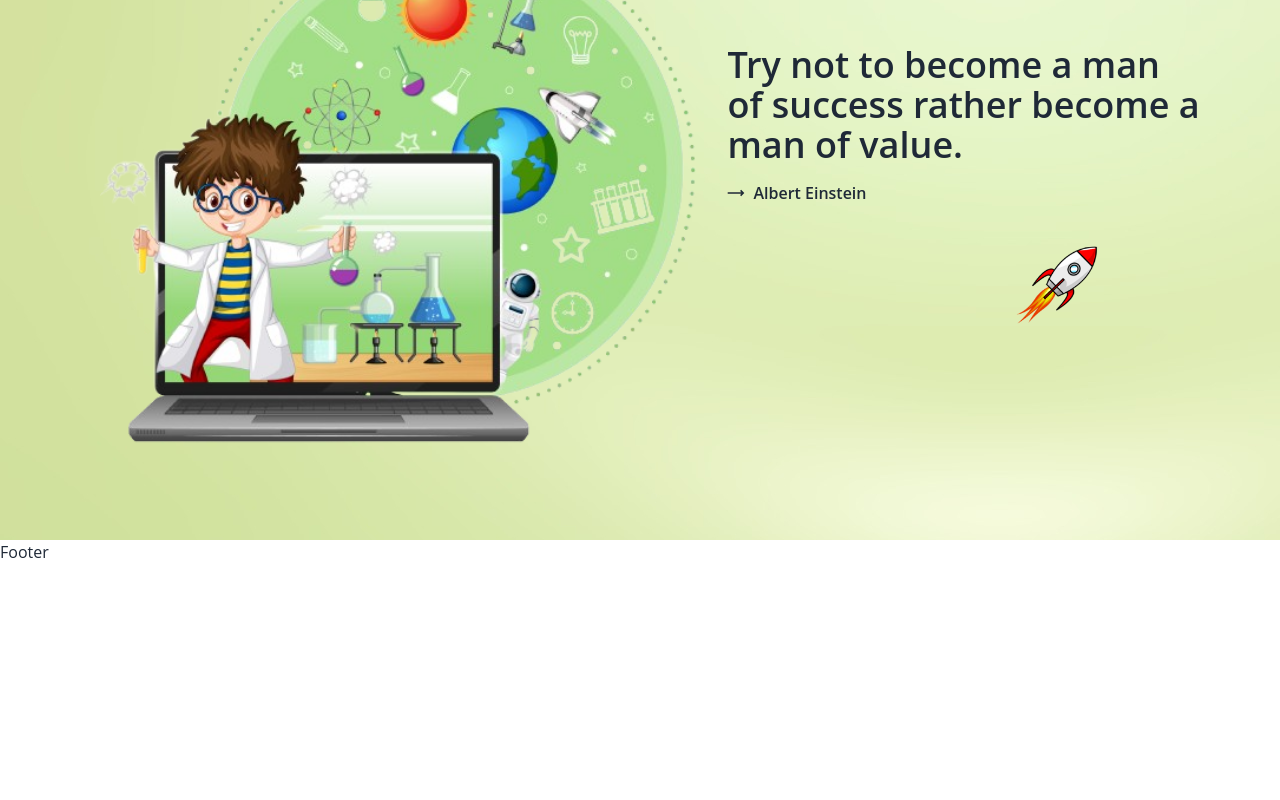
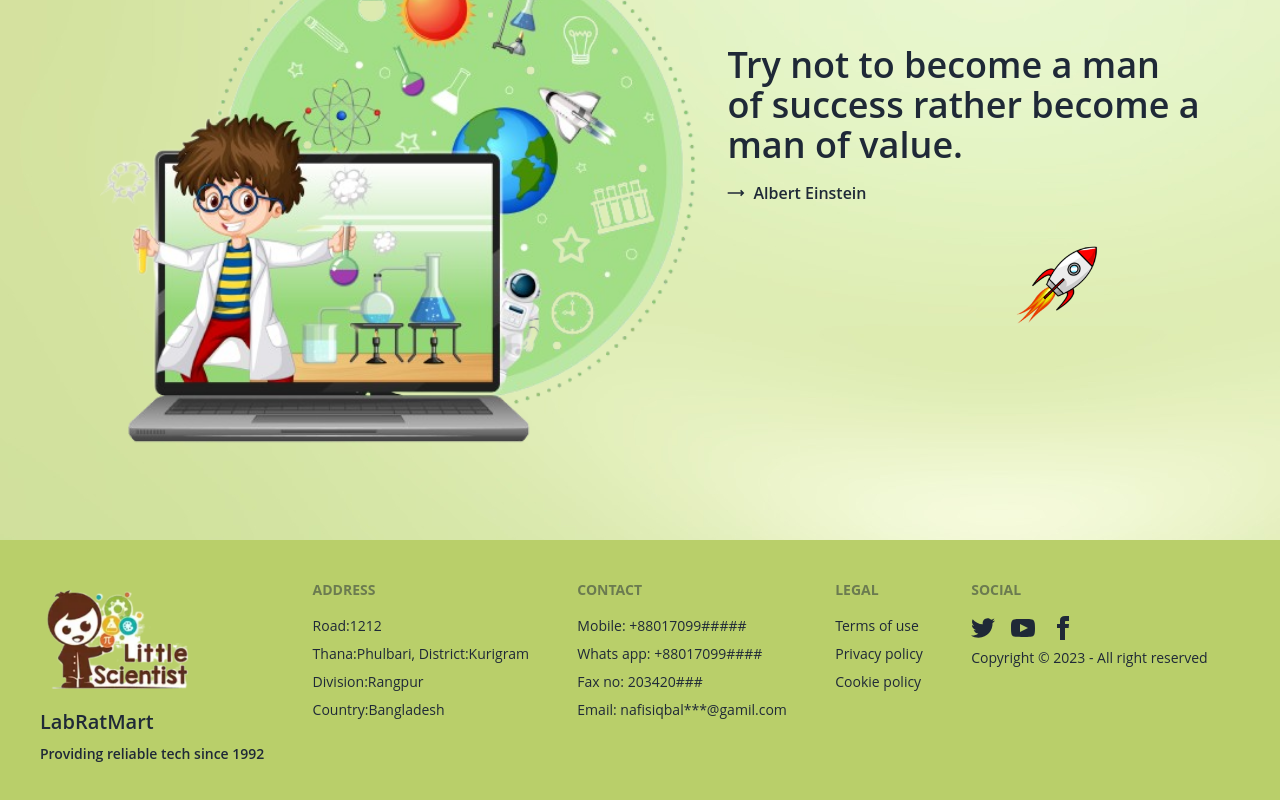
Before and after one commit to NafisOfficial/LabRatMart, a React (Vite) app: page / in a window 1280 px wide. Shown: the part 354-1154 px from the top of the page. Before the commit the page ends 918 px from the top, so only its background shows below. Built offline with nearby package versions, Linux system fonts and the light colour scheme.

Commit message:
footer added

```diff
--- a/src/Component/shared/Footer/Footer.jsx
+++ b/src/Component/shared/Footer/Footer.jsx
@@ -1,9 +1,48 @@
 import React from 'react';
+import logo from '../../../assets/logo/logo-1.png'
 
 const Footer = () => {
     return (
         <div>
-            Footer
+            <footer className="footer p-10 text-base-content bg-[#B9CF6A]">
+                <div>
+                    <img src={logo} alt="" className='w-40 h-50' />
+                    <p className='text-xl font-semibold'>LabRatMart </p>
+                    <p className='font-semibold'>Providing reliable tech since 1992</p>
+
+                </div>
+
+                <div>
+                    <span className="footer-title">Address</span>
+                    <a className="link link-hover">Road:1212</a>
+                    <a className="link link-hover">Thana:Phulbari, District:Kurigram</a>
+                    <a className="link link-hover">Division:Rangpur</a>
+                    <a className="link link-hover">Country:Bangladesh</a>
+                </div>
+                <div>
+                    <span className="footer-title">Contact</span>
+                    <p className="link link-hover">Mobile: +88017099#####</p>
+                    <p className="link link-hover">Whats app: +88017099####</p>
+                    <p className="link link-hover">Fax no: 203420###</p>
+                    <p className="link link-hover">Email: nafisiqbal***@gamil.com</p>
+                </div>
+                <div>
+                    <span className="footer-title">Legal</span>
+                    <a className="link link-hover">Terms of use</a>
+                    <a className="link link-hover">Privacy policy</a>
+                    <a className="link link-hover">Cookie policy</a>
+                </div>
+                <div>
+                    <span className="footer-title">Social</span>
+                    <div className="grid grid-flow-col gap-4">
+                        <a><svg xmlns="http://www.w3.org/2000/svg" width="24" height="24" viewBox="0 0 24 24" className="fill-current"><path d="M24 4.557c-.883.392-1.832.656-2.828.775 1.017-.609 1.798-1.574 2.165-2.724-.951.564-2.005.974-3.127 1.195-.897-.957-2.178-1.555-3.594-1.555-3.179 0-5.515 2.966-4.797 6.045-4.091-.205-7.719-2.165-10.148-5.144-1.29 2.213-.669 5.108 1.523 6.574-.806-.026-1.566-.247-2.229-.616-.054 2.281 1.581 4.415 3.949 4.89-.693.188-1.452.232-2.224.084.626 1.956 2.444 3.379 4.6 3.419-2.07 1.623-4.678 2.348-7.29 2.04 2.179 1.397 4.768 2.212 7.548 2.212 9.142 0 14.307-7.721 13.995-14.646.962-.695 1.797-1.562 2.457-2.549z"></path></svg></a>
+                        <a><svg xmlns="http://www.w3.org/2000/svg" width="24" height="24" viewBox="0 0 24 24" className="fill-current"><path d="M19.615 3.184c-3.604-.246-11.631-.245-15.23 0-3.897.266-4.356 2.62-4.385 8.816.029 6.185.484 8.549 4.385 8.816 3.6.245 11.626.246 15.23 0 3.897-.266 4.356-2.62 4.385-8.816-.029-6.185-.484-8.549-4.385-8.816zm-10.615 12.816v-8l8 3.993-8 4.007z"></path></svg></a>
+                        <a><svg xmlns="http://www.w3.org/2000/svg" width="24" height="24" viewBox="0 0 24 24" className="fill-current"><path d="M9 8h-3v4h3v12h5v-12h3.642l.358-4h-4v-1.667c0-.955.192-1.333 1.115-1.333h2.885v-5h-3.808c-3.596 0-5.192 1.583-5.192 4.615v3.385z"></path></svg></a>
+                    </div>
+                    <p>Copyright © 2023 - All right reserved</p>
+                </div>
+
+            </footer>
         </div>
     );
 };
```
